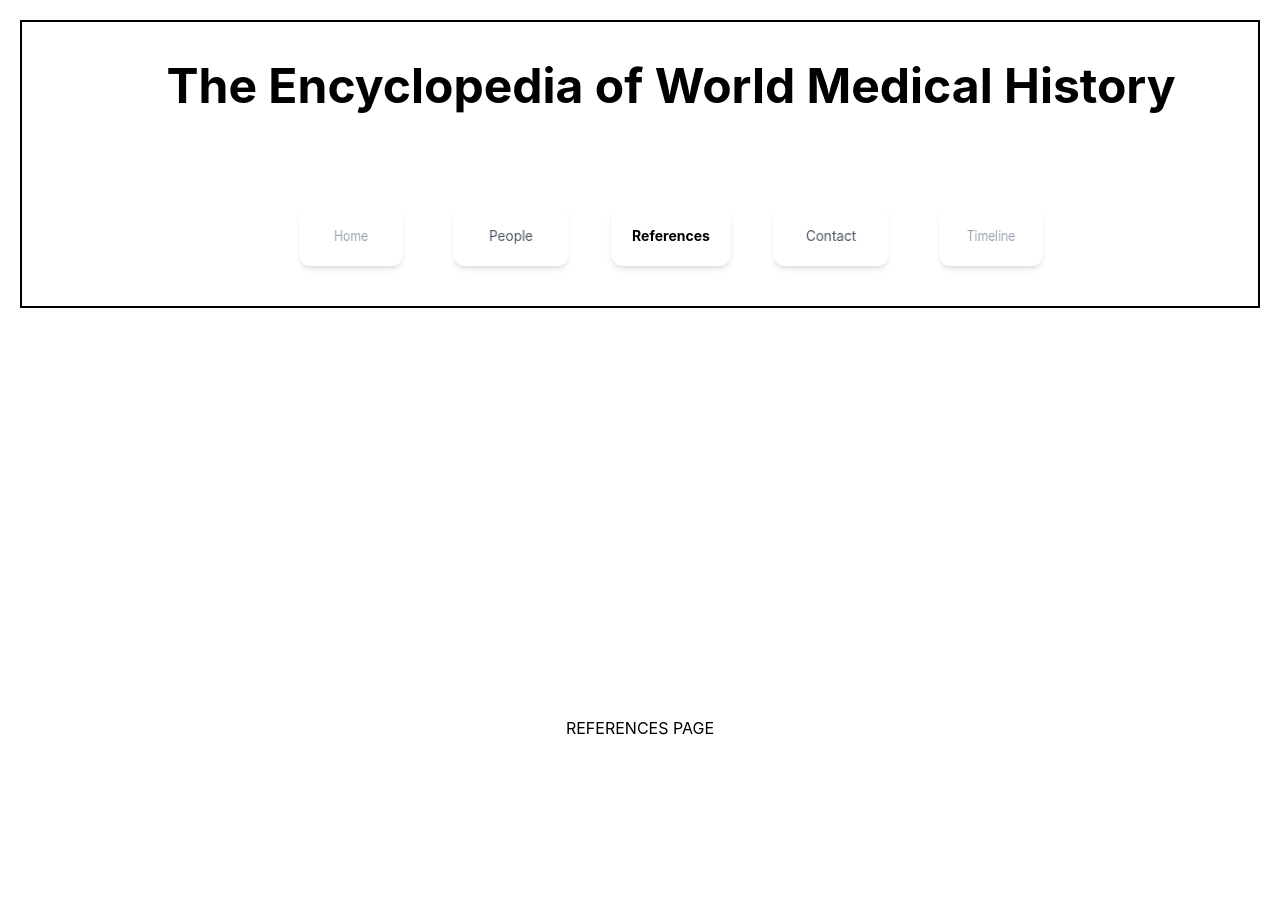
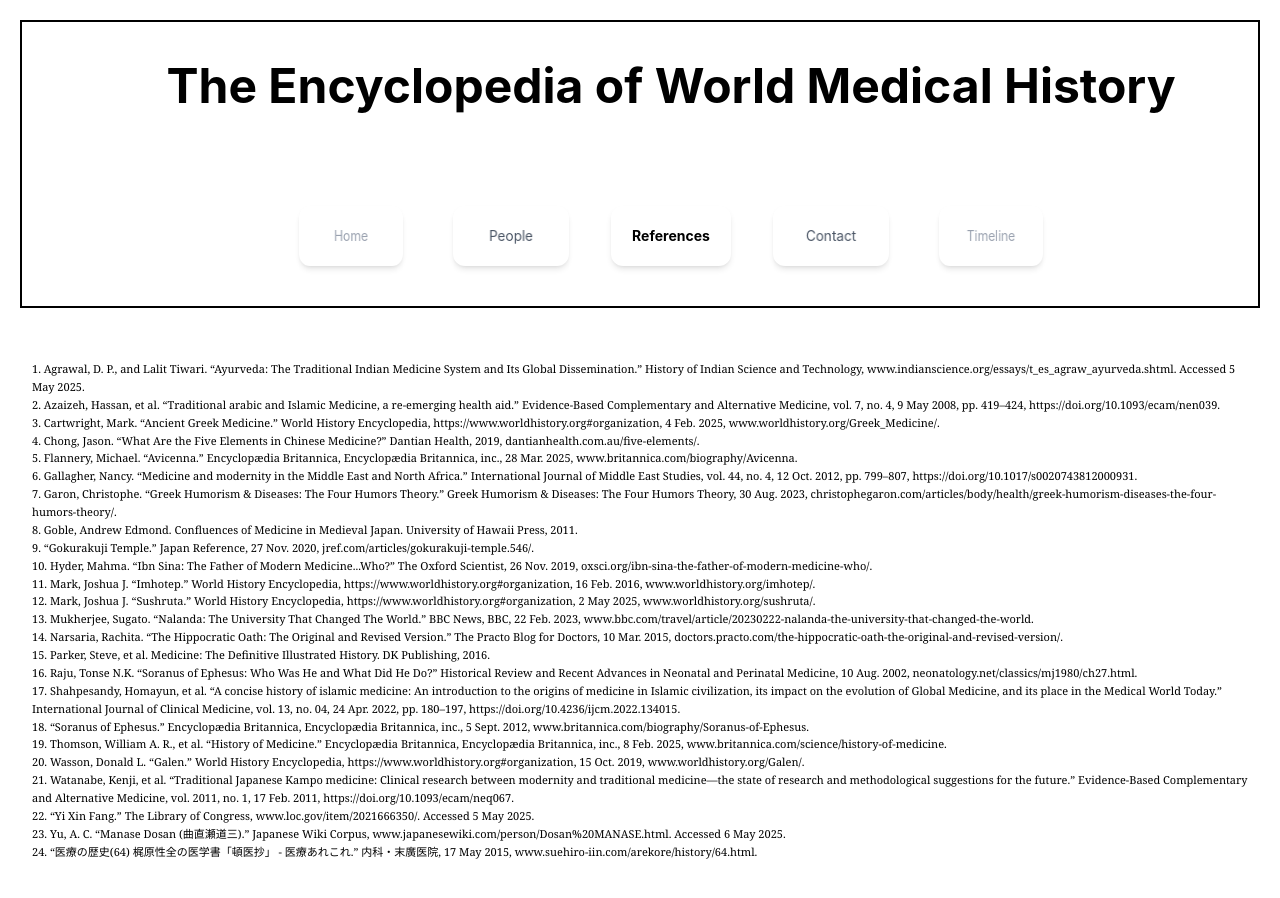
Before and after one commit to Ghosting-Apes/Capstone, a Next.js app: page /bibliography in a window 1280 px wide. Shown: the top 898 px of the page. Built offline with nearby package versions, Linux system fonts and the light colour scheme.

Commit message:
feat: formatting changes + axios for contact + references to work/people pages

```diff
--- a/app/bibliography/page.tsx
+++ b/app/bibliography/page.tsx
@@ -1,8 +1,101 @@
 
 export default function Bibliography() {
   return (
-    <div className="flex flex-col w-full h-full justify-center items-center p-8">
-      REFERENCES PAGE
-    </div>
+    <div className="flex flex-col w-full justify-center items-center p-8">
+      <div className="space-y-4 font-serif text-[11px] leading-relaxed">
+        <div className="whitespace-pre-wrap font-inherit">
+          <p>
+          1. Agrawal, D. P., and Lalit Tiwari. “Ayurveda: The Traditional Indian Medicine System and Its Global Dissemination.” History of Indian Science and Technology, www.indianscience.org/essays/t_es_agraw_ayurveda.shtml. Accessed 5 May 2025.
+          </p>
+          <p>
+          2. Azaizeh, Hassan, et al. “Traditional arabic and Islamic Medicine, a re‐emerging health aid.” Evidence-Based Complementary and Alternative Medicine, vol. 7, no. 4, 9 May 2008, pp. 419–424, https://doi.org/10.1093/ecam/nen039.
+
+          </p>
+          <p>
+          3. Cartwright, Mark. “Ancient Greek Medicine.” World History Encyclopedia, https://www.worldhistory.org#organization, 4 Feb. 2025, www.worldhistory.org/Greek_Medicine/.
+          </p>
+          <p>
+          4. Chong, Jason. “What Are the Five Elements in Chinese Medicine?” Dantian Health, 2019, dantianhealth.com.au/five-elements/.
+          </p>
+          <p>
+          5. Flannery, Michael. “Avicenna.” Encyclopædia Britannica, Encyclopædia Britannica, inc., 28 Mar. 2025, www.britannica.com/biography/Avicenna.
+          </p>
+          <p>
+          6. Gallagher, Nancy. “Medicine and modernity in the Middle East and North Africa.” International Journal of Middle East Studies, vol. 44, no. 4, 12 Oct. 2012, pp. 799–807, https://doi.org/10.1017/s0020743812000931.
+
+          </p>
+          <p>
+          7. Garon, Christophe. “Greek Humorism & Diseases: The Four Humors Theory.” Greek Humorism & Diseases: The Four Humors Theory, 30 Aug. 2023, christophegaron.com/articles/body/health/greek-humorism-diseases-the-four-humors-theory/.
+
+          </p>
+          <p>
+          8. Goble, Andrew Edmond. Confluences of Medicine in Medieval Japan. University of Hawaii Press, 2011.
+
+          </p>
+          <p>
+          9. “Gokurakuji Temple.” Japan Reference, 27 Nov. 2020, jref.com/articles/gokurakuji-temple.546/.
+
+          </p>
+          <p>
+          10. Hyder, Mahma. “Ibn Sina: The Father of Modern Medicine...Who?” The Oxford Scientist, 26 Nov. 2019, oxsci.org/ibn-sina-the-father-of-modern-medicine-who/.
+
+          </p>
+          <p>
+          11. Mark, Joshua J. “Imhotep.” World History Encyclopedia, https://www.worldhistory.org#organization, 16 Feb. 2016, www.worldhistory.org/imhotep/.
+
+          </p>
+          <p>
+          12. Mark, Joshua J. “Sushruta.” World History Encyclopedia, https://www.worldhistory.org#organization, 2 May 2025, www.worldhistory.org/sushruta/.
+
+          </p>
+          <p>
+          13. Mukherjee, Sugato. “Nalanda: The University That Changed The World.” BBC News, BBC, 22 Feb. 2023, www.bbc.com/travel/article/20230222-nalanda-the-university-that-changed-the-world.
+
+          </p>
+          <p>
+          14. Narsaria, Rachita. “The Hippocratic Oath: The Original and Revised Version.” The Practo Blog for Doctors, 10 Mar. 2015, doctors.practo.com/the-hippocratic-oath-the-original-and-revised-version/.
+
+          </p>
+          <p>
+          15. Parker, Steve, et al. Medicine: The Definitive Illustrated History. DK Publishing, 2016.
+
+          </p>
+          <p>
+            16. Raju, Tonse N.K. “Soranus of Ephesus: Who Was He and What Did He Do?” Historical Review and Recent Advances in Neonatal and Perinatal Medicine, 10 Aug. 2002, neonatology.net/classics/mj1980/ch27.html.
+          </p>
+          <p>
+            17. Shahpesandy, Homayun, et al. “A concise history of islamic medicine: An introduction to the origins of medicine in Islamic civilization, its impact on the evolution of Global Medicine, and its place in the Medical World Today.” International Journal of Clinical Medicine, vol. 13, no. 04, 24 Apr. 2022, pp. 180–197, https://doi.org/10.4236/ijcm.2022.134015.
+          </p>
+          <p>
+          18. “Soranus of Ephesus.” Encyclopædia Britannica, Encyclopædia Britannica, inc., 5 Sept. 2012, www.britannica.com/biography/Soranus-of-Ephesus.
+
+          </p>
+          <p>
+          19. Thomson, William A. R., et al. “History of Medicine.” Encyclopædia Britannica, Encyclopædia Britannica, inc., 8 Feb. 2025, www.britannica.com/science/history-of-medicine.
+
+          </p>
+          <p>
+          20. Wasson, Donald L. “Galen.” World History Encyclopedia, https://www.worldhistory.org#organization, 15 Oct. 2019, www.worldhistory.org/Galen/.
+
+          </p>
+          <p>
+          21. Watanabe, Kenji, et al. “Traditional Japanese Kampo medicine: Clinical research between modernity and traditional medicine—the state of research and methodological suggestions for the future.” Evidence-Based Complementary and Alternative Medicine, vol. 2011, no. 1, 17 Feb. 2011, https://doi.org/10.1093/ecam/neq067.
+
+          </p>
+          <p>
+          22. “Yi Xin Fang.” The Library of Congress, www.loc.gov/item/2021666350/. Accessed 5 May 2025.
+
+          </p>
+          <p>
+          23. Yu, A. C. “Manase Dosan (曲直瀬道三).” Japanese Wiki Corpus, www.japanesewiki.com/person/Dosan%20MANASE.html. Accessed 6 May 2025.
+
+          </p>
+
+          <p>
+          24. “医療の歴史(64) 梶原性全の医学書「頓医抄」 - 医療あれこれ.” 内科・末廣医院, 17 May 2015, www.suehiro-iin.com/arekore/history/64.html.
+          </p>
+        </div>
+      </div>
+  </div>
   );
 }
--- a/app/components/DataCard.tsx
+++ b/app/components/DataCard.tsx
@@ -32,6 +32,8 @@ export default function DataCard(props: {name: string, caption?: string, imgURL?
             shadow='lg'
             w={200}
             component='a'
+            ml={75}
+            mr={75}
             href={getUrlRoute()}
             className={styles.element}>
                 <div style={{ width: '100%', height: 200, overflow: 'hidden' }}>
--- a/app/contact/page.tsx
+++ b/app/contact/page.tsx
@@ -1,6 +1,8 @@
 "use client";
 import { useForm } from "@mantine/form";
 import { Button, Group, TextInput, Textarea } from '@mantine/core';
+import React from "react";
+import axios from "axios";
 
 
 export default function Contact() {
@@ -18,9 +20,23 @@ export default function Contact() {
     },
   });
 
+  const handleSubmit = (e: React.FormEvent<HTMLFormElement>) => {
+    e.preventDefault();
+    console.log("Form data: ", form.getValues());
+
+    try {
+      const request = axios.post('/api/contact', form)
+      .then((res) => {
+        console.log("res")
+      });
+    } catch (e) {
+      console.error(e);
+    }
+  }
+
   return (
   <div className="flex flex-col w-full justify-center items-center p-8">
-    <form className="border-1 border-gray-400 p-10 w-[400]">
+    <form onSubmit={(e) => handleSubmit(e)} className="border-1 border-gray-400 p-10 w-[400]">
       <TextInput
         m={5}
         placeholder="First Name"
--- a/app/data/mock.tsx
+++ b/app/data/mock.tsx
@@ -14,6 +14,7 @@ data: Metadata,
 caption?: string,
 desc: string | JSX.Element,
 url: string,
+references: number[]
 }
 
 export interface TimePeriod {
@@ -27,6 +28,7 @@ caption: string,
 origin: string,
 author?: string,
 url?: string,
+references: number[]
 }
 
 export interface Places {
@@ -35,13 +37,15 @@ desc: string | JSX.Element,
 caption: string,
 origin: string,
 url?: string
+references: number[]
 }
 export interface Miscellaneous {
 title: string,
 desc: string | JSX.Element,
 caption: string,
 origin: string,
-url?: string
+url?: string,
+references: number[]
 }
 
 export const miscellaneous: Miscellaneous[] = [
@@ -402,6 +406,7 @@ export const places: Places[] = [
 export const people: Person[] = [
 {
   name: "Ibn Sina",
+  references: [1,2,3],
   caption: `The Father of Modern Medicine`,
   desc: (
     <>
--- a/app/misc/[name]/page.tsx
+++ b/app/misc/[name]/page.tsx
@@ -22,15 +22,18 @@ export default function MiscPage() {
                         width={400}
                         height={200} />
                     </div>
-                    <div className="ml-10 p-10 w-full">
+                    <div className="ml-10 p-10 w-full text-lg ">
                         <h1 className="font-bold text-2xl mb-8">{miscTitle}</h1>
                         <p><span className="font-semibold">Region:</span> {misc?.origin}</p>
                     </div>
                 </div>
-                <div className="flex p-2 m-2 w-5/8">
-                <pre style={{ fontFamily: 'inherit', whiteSpace: 'pre-wrap' }}>
+                <div className="flex flex-col p-2 m-2 w-5/8">
+                <pre className="mb-5 text-xl" style={{ fontFamily: 'inherit', whiteSpace: 'pre-wrap' }}>
                     {misc?.desc}
                 </pre>
+                <div>
+                    <h1 className="font-bold">References: {misc?.references?.map(r => `${r}`).join(',')}</h1>
+                </div>
             </div>
             </div>
         </div>
--- a/app/places/page.tsx
+++ /dev/null
@@ -1,7 +0,0 @@
-export default function Places() {
-  return (
-    <div className="grid grid-rows-[20px_1fr_20px] items-center justify-items-center min-h-screen p-8 pb-20 gap-16 sm:p-20 font-[family-name:var(--font-geist-sans)]">
-      PLACES PAGE
-    </div>
-  );
-}
--- a/app/region/[name]/page.tsx
+++ b/app/region/[name]/page.tsx
@@ -8,9 +8,10 @@ export default function RegionPage() {
     const params = useParams();
     const slug = decodeURIComponent(params.name as string);
 
-    const regionName = slug.split("-").map(n => n.charAt(0).toUpperCase() + n.slice(1)).join(" ");
-    console.log(regionName);
-
+    let regionName = slug.split("-").map(n => n.charAt(0).toUpperCase() + n.slice(1)).join(" ");
+    if (regionName === "Middle East") {
+        regionName = "Mediterranean/Middle East";
+    }
 
     const getPeople = () => {
         return people.filter(p => p.data.origin === regionName || p.data.origin.includes(regionName))
--- a/app/timeline/page.tsx
+++ b/app/timeline/page.tsx
@@ -1,4 +1,5 @@
 "use client"
+import { px } from 'framer-motion';
 import dynamic from 'next/dynamic';
 import Link from 'next/link';
 
@@ -8,8 +9,9 @@ const Chrono = dynamic(() => import('react-chrono').then(mod => mod.Chrono), {
 
 export default function Time() {
   return (
-    <div className="flex flex-col w-full h-full justify-center items-center">
-      <Chrono textDensity="LOW" items={[
+    <div className='text-xl'>
+      <Chrono textDensity="LOW"
+       items={[
         {
           title: "47th Millennium BCE",
           cardTitle: "First Evidence of Medicine",
--- a/package.json
+++ b/package.json
@@ -14,6 +14,7 @@
     "@mantine/form": "^7.17.5",
     "@mantine/hooks": "^7.17.3",
     "@tabler/icons-react": "^3.31.0",
+    "axios": "^1.9.0",
     "embla-carousel-react": "^7.1.0",
     "framer-motion": "^12.9.4",
     "next": "15.2.4",
```
Also changed, not shown: app/people/[name]/info/page.tsx (+8 -5 lines), app/place/[name]/page.tsx (+9 -6 lines), app/work/[name]/page.tsx (+7 -4 lines), 1 other file (tests, documents, lock files or other folders).
